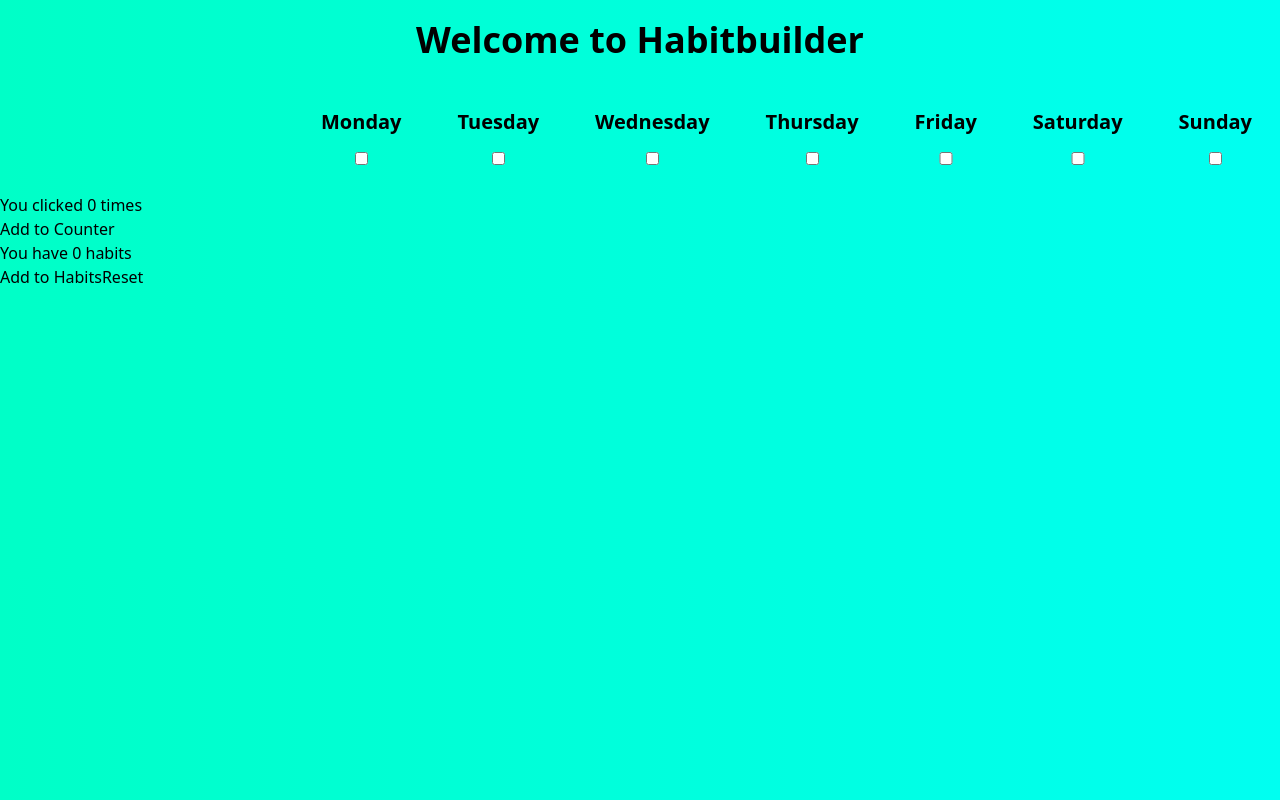
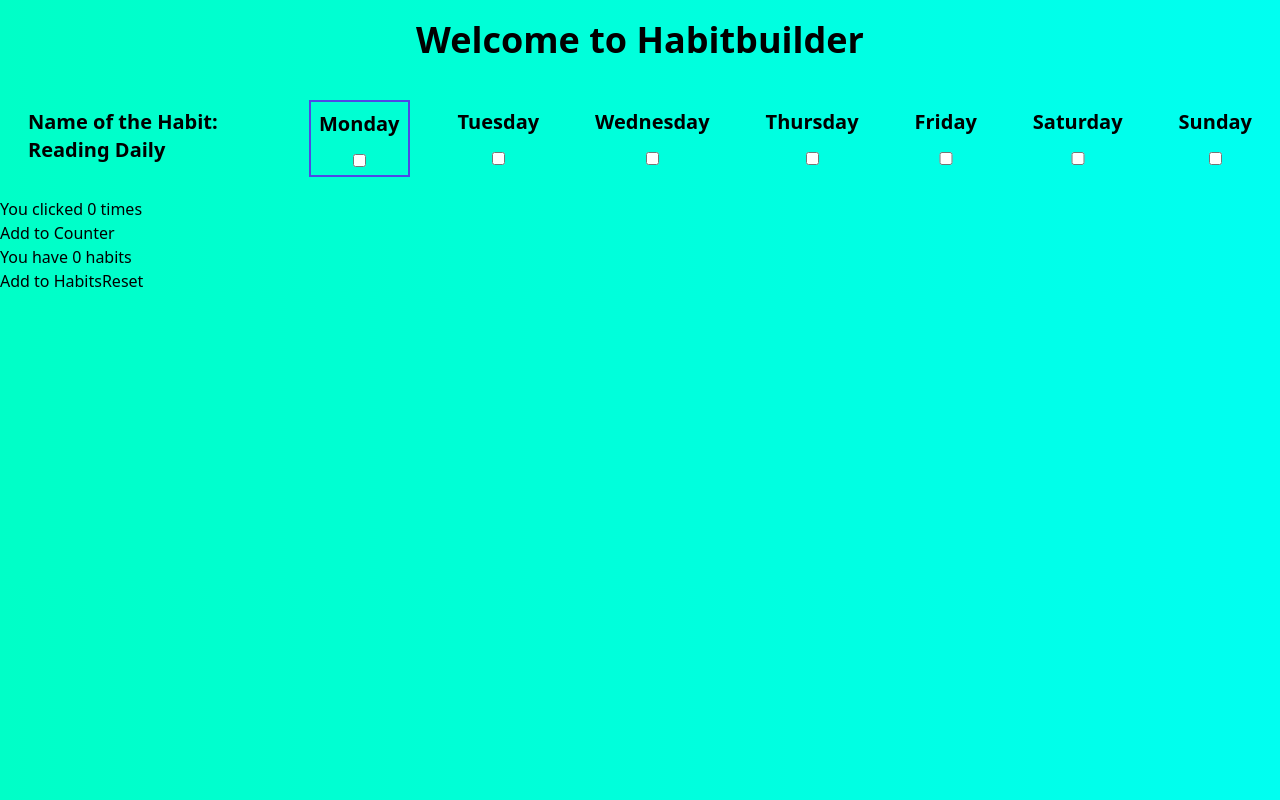
Before and after one commit to robonafisi/react-testing, a React (Create React App) app: page / in a window 1280 px wide. Built offline with nearby package versions, Linux system fonts and the light colour scheme.

Commit message:
New format

```diff
--- a/src/App.js
+++ b/src/App.js
@@ -26,15 +26,18 @@ function App() {
       <div className='flex items-center justify-between'>
       <div>
       </div>
+
       <div className="flex space-x-10 m-5">
-        <div className='flex flex-col'><p className='m-2 text-xl font-bold'>Monday</p><input type="checkbox" className='m-2'/></div>
+        <div><h1 className='m-2 text-xl font-bold'>Name of the Habit: Reading Daily</h1></div>
+        <div></div>
+        <div className='flex flex-col border-2 border-indigo-600'><p className='m-2 text-xl font-bold'>Monday</p><input type="checkbox" className='m-2'/></div>
         <div className='flex flex-col'><p className='m-2 text-xl font-bold'>Tuesday</p><input type="checkbox" className='m-2'/></div>
         <div className='flex flex-col'><p className='m-2 text-xl font-bold'>Wednesday</p><input type="checkbox" className='m-2'/></div>
         <div className='flex flex-col'><p className='m-2 text-xl font-bold'>Thursday</p><input type="checkbox" className='m-2'/></div>
         <div className='flex flex-col'><p className='m-2 text-xl font-bold'>Friday</p><input type="checkbox" className='m-2'/></div>
         <div className='flex flex-col'><p className='m-2 text-xl font-bold'>Saturday</p><input type="checkbox" className='m-2'/></div>
         <div className='flex flex-col'><p className='m-2 text-xl font-bold'>Sunday</p><input type="checkbox" className='m-2'/></div>
-      </div>
+        </div>
       </div>
 
       <p>You clicked {count} times</p>
```
